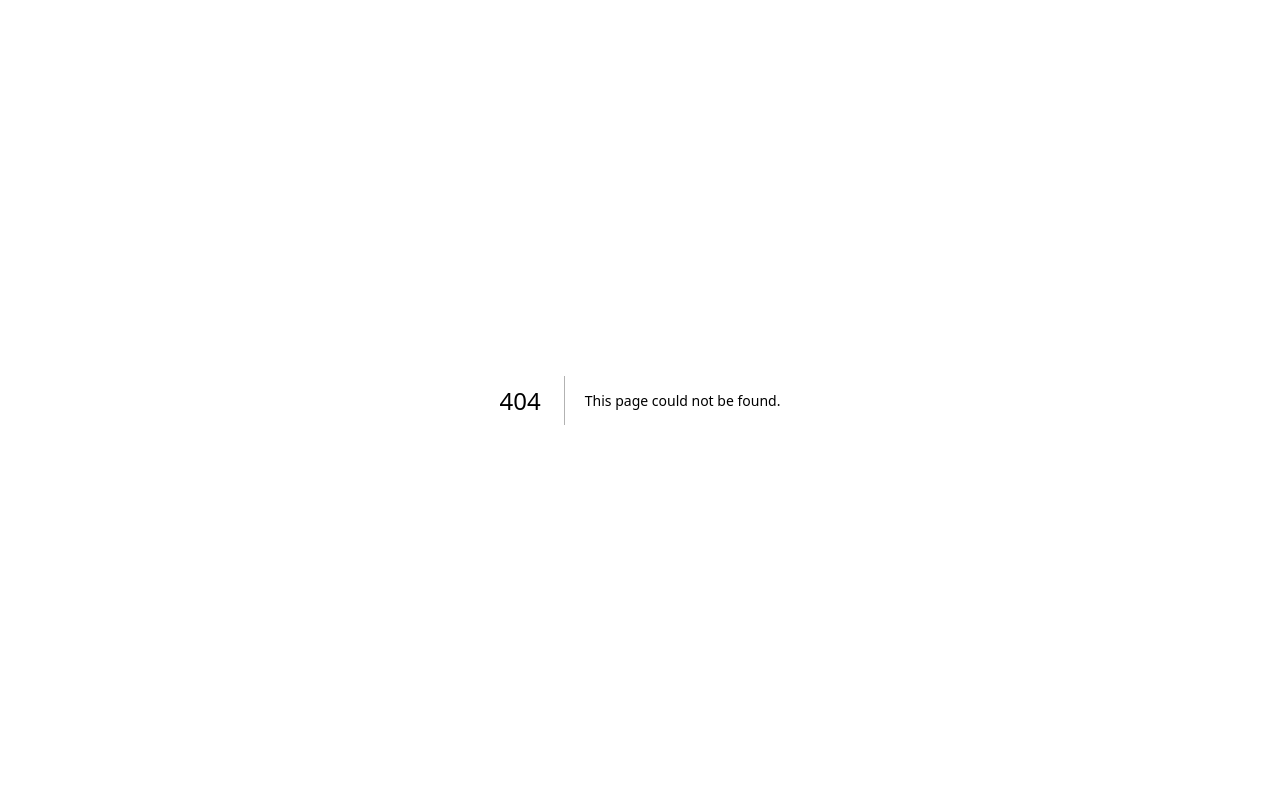
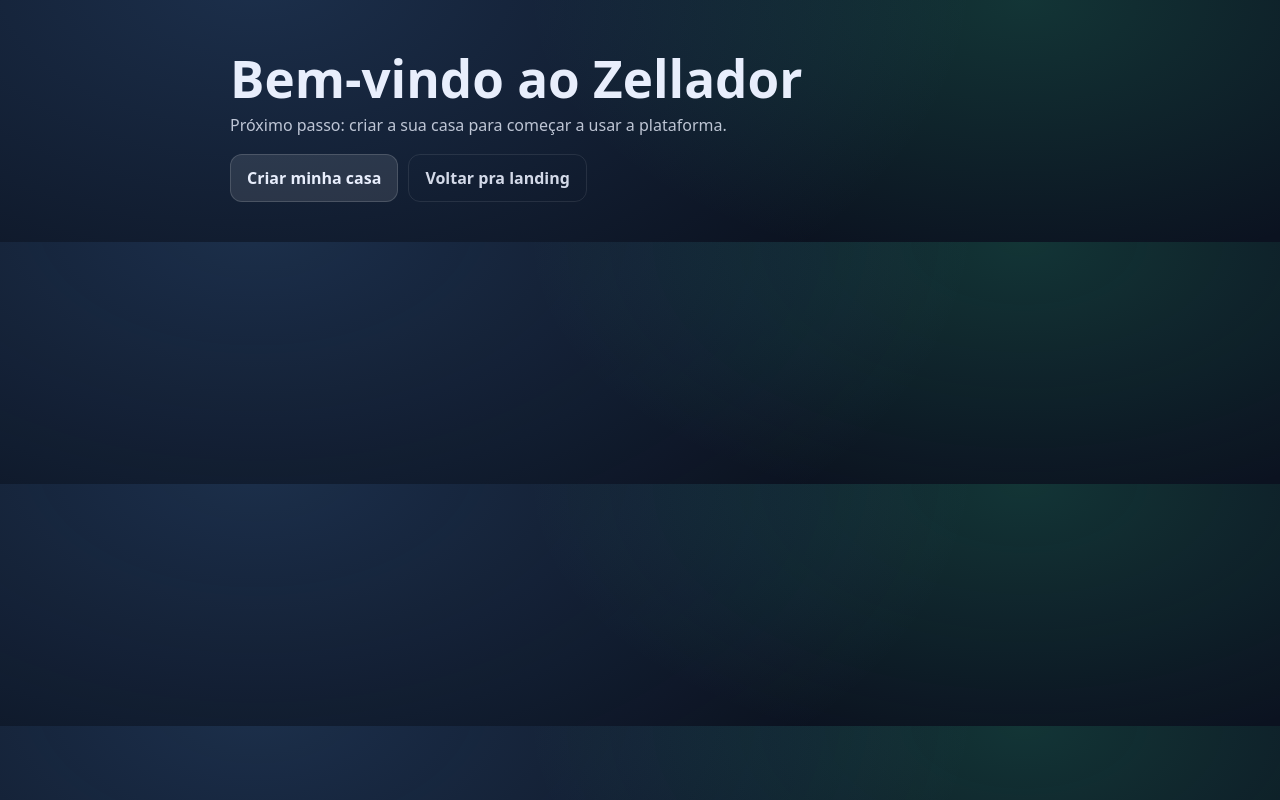
Before and after one commit to gomesdaniell/zellador, a Next.js app: page /app in a window 1280 px wide. Before the commit this address had no page. Built offline with nearby package versions, Linux system fonts and the light colour scheme.

Commit message:
Create page.tsx

```diff
--- /dev/null
+++ b/app/app/page.tsx
@@ -0,0 +1,45 @@
+import Link from "next/link";
+
+export default function AppPage() {
+  return (
+    <main style={{ padding: 40, maxWidth: 900, margin: "0 auto" }}>
+      <h1 style={{ marginBottom: 8 }}>Bem-vindo ao Zellador</h1>
+      <p style={{ opacity: 0.8, marginTop: 0 }}>
+        Próximo passo: criar a sua casa para começar a usar a plataforma.
+      </p>
+
+      <div style={{ marginTop: 18, display: "flex", gap: 10, flexWrap: "wrap" }}>
+        <Link
+          href="/app/onboarding"
+          style={{
+            display: "inline-block",
+            padding: "12px 16px",
+            borderRadius: 12,
+            background: "rgba(255,255,255,.10)",
+            border: "1px solid rgba(255,255,255,.15)",
+            fontWeight: 900,
+            textDecoration: "none",
+          }}
+        >
+          Criar minha casa
+        </Link>
+
+        <Link
+          href="/"
+          style={{
+            display: "inline-block",
+            padding: "12px 16px",
+            borderRadius: 12,
+            background: "transparent",
+            border: "1px solid rgba(255,255,255,.10)",
+            fontWeight: 800,
+            textDecoration: "none",
+            opacity: 0.9,
+          }}
+        >
+          Voltar pra landing
+        </Link>
+      </div>
+    </main>
+  );
+}
```
